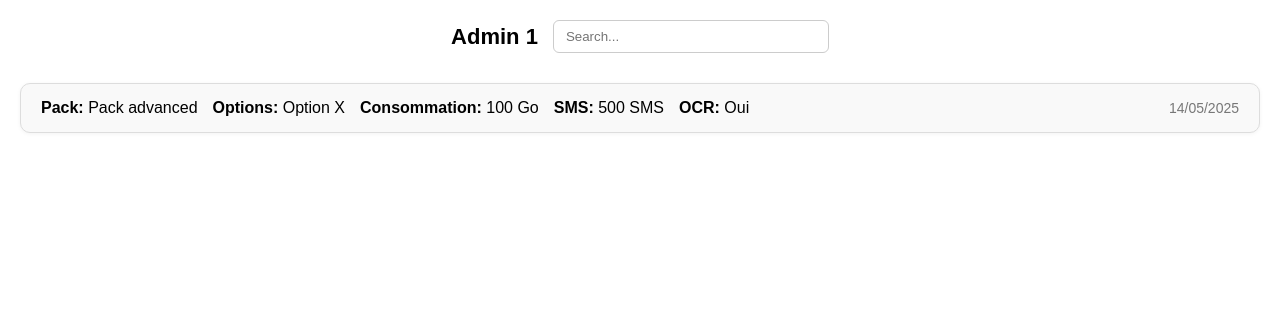
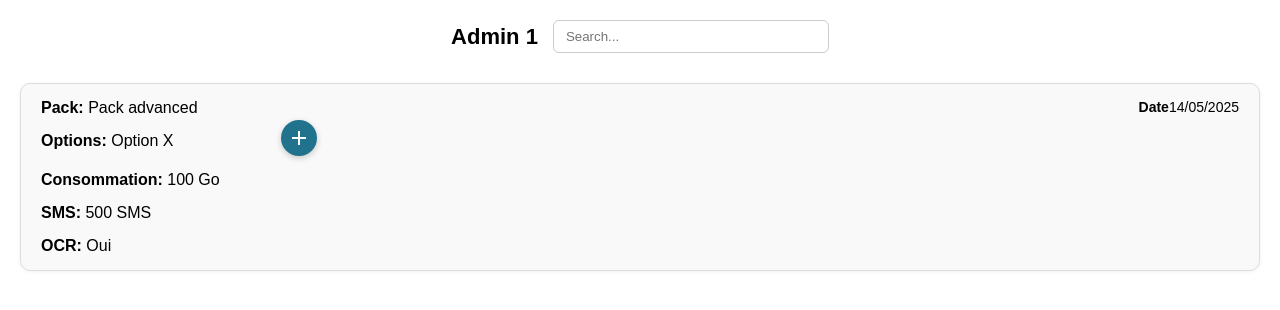
Before and after one commit to Mohamed-Yahyaa/page_admin, an Angular app: page /dashboard in a window 1280 px wide. Shown: the top 310 px of the page. Built offline with nearby package versions, Linux system fonts and the light colour scheme.

Commit message:
edit design

```diff
--- a/angular.json
+++ b/angular.json
@@ -28,6 +28,7 @@
             ],
             "styles": [
               "@angular/material/prebuilt-themes/azure-blue.css",
+               "node_modules/@fortawesome/fontawesome-free/css/all.min.css",
               "src/styles.css"
             ],
             "scripts": [],
--- a/package.json
+++ b/package.json
@@ -22,6 +22,7 @@
     "@angular/platform-server": "^19.2.0",
     "@angular/router": "^19.2.0",
     "@angular/ssr": "^19.2.6",
+    "@fortawesome/fontawesome-free": "^6.7.2",
     "express": "^4.18.2",
     "rxjs": "~7.8.0",
     "tslib": "^2.3.0",
--- a/src/app/app.module.ts
+++ b/src/app/app.module.ts
@@ -28,6 +28,7 @@ const routes: Routes = [
     MatInputModule,
     MatButtonModule,
     MatCardModule,
+    MatIconButton,
     ReactiveFormsModule,
     MatIconAnchor,MatIconButton,
     RouterModule.forRoot(routes)
--- a/src/app/dashboard/dashboard.component.css
+++ b/src/app/dashboard/dashboard.component.css
@@ -39,7 +39,7 @@
 
 .data-row {
   display: flex;
-  flex-wrap: wrap;
+  flex-direction: column;
   gap: 15px;
 }
 
@@ -50,9 +50,35 @@
 .date {
   margin-left: auto;
   font-size: 14px;
-  color: #777;
-  align-self: center;
+  /* color: #777; */
+  align-self: auto;
 }
+
+.plus-button {
+  background-color: #20728d;
+  color: white;
+  border: none;
+  border-radius: 50%;
+  padding: 0.5em;
+  width: 36px;
+  height: 36px;
+  font-size: 20px;
+  cursor: pointer;
+  transition: background-color 0.3s ease, transform 0.2s ease;
+  display: flex;
+  flex-direction: column;
+  align-items: center;
+  justify-content: center;
+  box-shadow: 0 2px 6px rgba(0, 0, 0, 0.2);
+  margin-left: 12em;
+    margin-top: -1.5em;
+}
+
+.plus-button:hover {
+  background-color: #3a9cbb;
+  transform: scale(1.05);
+}
+
 
 /* Responsive */
 @media (max-width: 768px) {
--- a/src/app/dashboard/dashboard.component.html
+++ b/src/app/dashboard/dashboard.component.html
@@ -10,12 +10,18 @@
   <div class="admin-card" *ngFor="let admin of admins">
     <div class="data-row">
       <div class="data-item"><strong>Pack:</strong> {{ admin.pack }}</div>
-      <div class="data-item"><strong>Options:</strong> {{ admin.options }}</div>
+      <div class="data-item"><strong>Options:</strong> {{ admin.options }} <button class="plus-button">
+        <span class="material-icons">add</span>
+      </button></div>
       <div class="data-item"><strong>Consommation:</strong> {{ admin.consommation }}</div>
       <div class="data-item"><strong>SMS:</strong> {{ admin.sms }}</div>
       <div class="data-item"><strong>OCR:</strong> {{ admin.ocr }}</div>
     </div>
-    <div class="date">{{ admin.date }}</div>
+    <div class="date"><strong>Date</strong>{{ admin.date }}</div>
+
+
+
+
   </div>
 
   <p *ngIf="admins.length === 0">No admins to display.</p>
```
Also changed, not shown: 1 other file (tests, documents, lock files or other folders).
